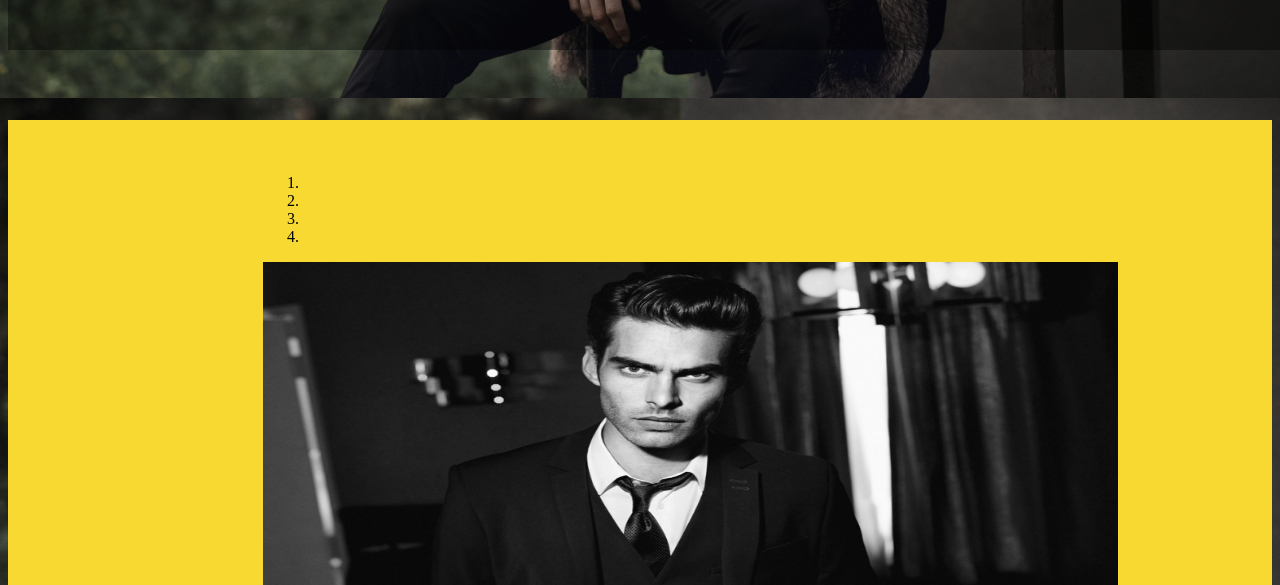
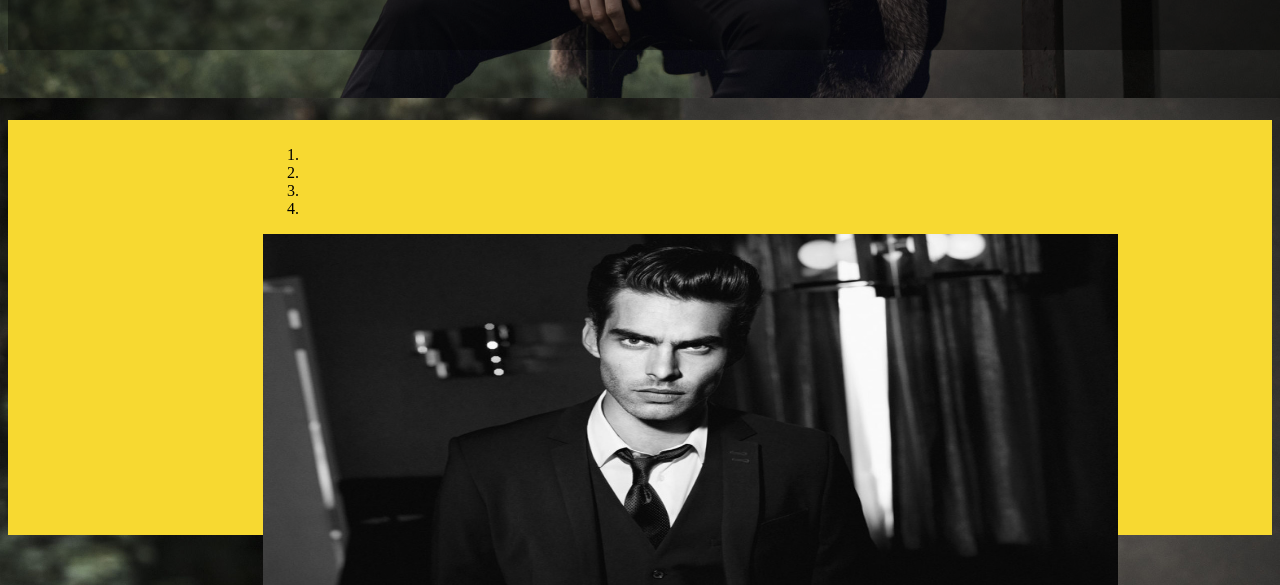
Before and after one commit to dukjamgya/Intern-akademe, a plain HTML site: page index.html in a window 1280 px wide. Shown: the part 760-1345 px from the top of the page. Drawn offline with nearby package versions, Linux system fonts and the light colour scheme.

Commit message:
first update

```diff
--- a/CSS/zaramen.css
+++ b/CSS/zaramen.css
@@ -118,8 +118,8 @@
 .jumbotron-cont
 {
     background: #F7D931!important;
-    height: 478px;
-    padding-top: 38px;
+    height: 405px;
+    padding-top: 10px!important;
 }
 .carousel-cont
 {
--- a/index.html
+++ b/index.html
@@ -5,6 +5,8 @@
         </title>
         <link rel="stylesheet" href="CSS/zaramen.css">
         <link rel="stylesheet"  href="https://maxcdn.bootstrapcdn.com/bootstrap/3.3.5/css/bootstrap.min.css"integrity="sha512-dTfge/zgoMYpP7QbHy4gWMEGsbsdZeCXz7irItjcC3sPUFtf0kuFbDz/ixG7ArTxmDjLXDmezHubeNikyKGVyQ==" crossorigin="anonymous">
+    <script src="https://ajax.googleapis.com/ajax/libs/jquery/1.11.3/jquery.min.js"></script>
+    <script src="http://maxcdn.bootstrapcdn.com/bootstrap/3.3.5/js/bootstrap.min.js"></script>
     </head>
     <body background="Images/zara.jpg" style="background-size:contain;"><!--style="background:#383737;"-->
         <div class="wallpaper-cover" style="position:absolute;"></div>
```
